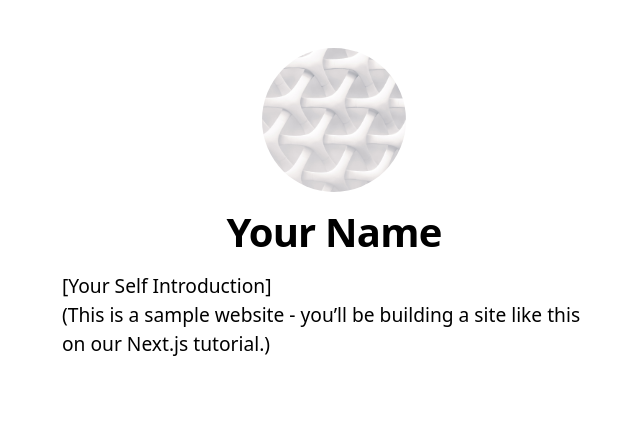
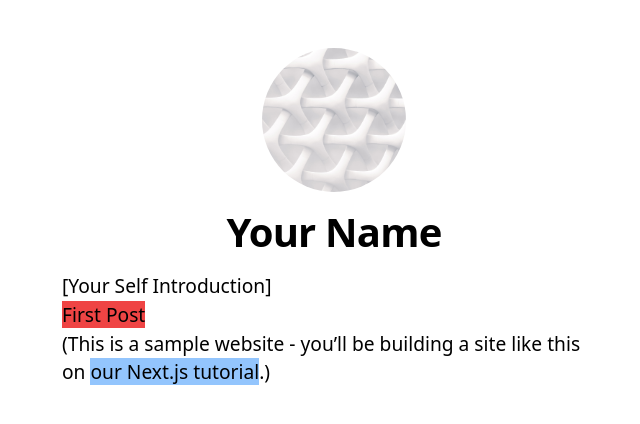
Before and after one commit to OkkyRoyDirgantara/nextjs-starter, a Next.js app: page / in a window 1280 px wide. Shown: the top 424 px of the page, without its empty margins (306-946 px from the left). Built offline with nearby package versions, Linux system fonts and the light colour scheme.

Commit message:
add link first post

```diff
--- a/pages/index.js
+++ b/pages/index.js
@@ -2,6 +2,7 @@ import Head from "next/head";
 import React from "react";
 import Layout, { siteTitle } from "../components/layout";
 import utilStyles from "../styles/utils.module.css";
+import Link from "next/link";
 
 class Home extends React.Component {
   render() {
@@ -12,9 +13,12 @@ class Home extends React.Component {
         </Head>
         <section className={utilStyles.headingMd}>
           <p>[Your Self Introduction]</p>
+            <Link href="/posts/first-post">
+                <a className="bg-red-500">First Post</a>
+            </Link>
           <p>
             (This is a sample website - you’ll be building a site like this on{" "}
-            <a href="https://nextjs.org/learn">our Next.js tutorial</a>.)
+            <a className="bg-blue-300" href="https://nextjs.org/learn">our Next.js tutorial</a>.)
           </p>
         </section>
       </Layout>
```
